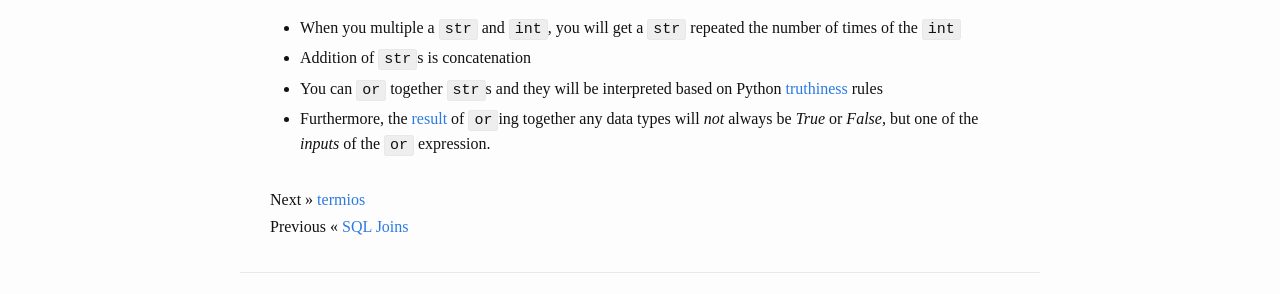
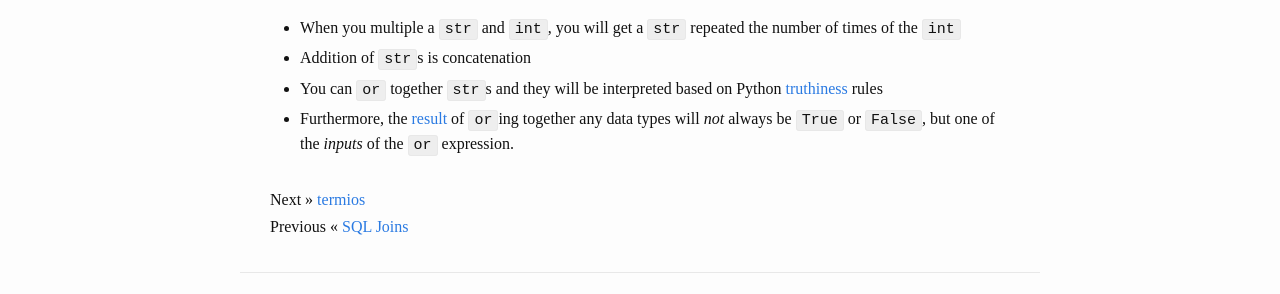
Before and after one commit to mattsteadman/mattsteadman.github.io, a Jekyll site: the page built from _posts/2018-08-09-fizzbuzz.md, in a window 1280 px wide. Shown: the part 335-629 px from the top of the page. Built offline with Jekyll 4.4.1, drawn with Linux system fonts in a browser that asks for light colours.

Commit message:
Formatting

```diff
--- a/_posts/2018-08-09-fizzbuzz.md
+++ b/_posts/2018-08-09-fizzbuzz.md
@@ -20,4 +20,4 @@
 - When you multiple a `str` and `int`, you will get a `str` repeated the number of times of the `int`
 - Addition of `str`s is concatenation
 - You can `or` together `str`s and they will be interpreted based on Python [truthiness](https://docs.python.org/3/library/stdtypes.html#truth-value-testing) rules
-- Furthermore, the [result](https://docs.python.org/3/library/stdtypes.html#boolean-operations-and-or-not) of `or`ing together any data types will *not* always be *True* or *False*, but one of the *inputs* of the `or` expression.
+- Furthermore, the [result](https://docs.python.org/3/library/stdtypes.html#boolean-operations-and-or-not) of `or`ing together any data types will *not* always be `True` or `False`, but one of the *inputs* of the `or` expression.
```
